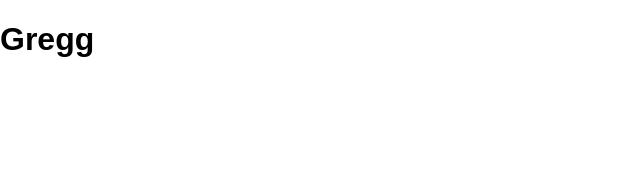
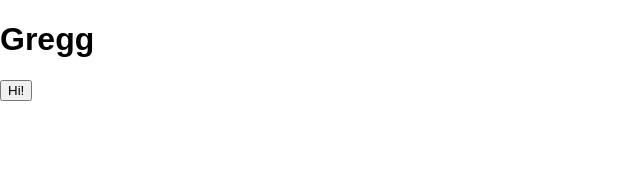
Before and after one commit to gaoxk/React-Redux-Tutorial, a React (Create React App) app: page / in a window 1280 px wide. Shown: the top 170 px of the page, without its empty margins (0-640 px from the left). Built offline with nearby package versions, Linux system fonts and the light colour scheme.

Commit message:
OH MAN IT WORKS YEAA

```diff
--- a/src/App.js
+++ b/src/App.js
@@ -1,14 +1,17 @@
 import React, { Component } from 'react';
-import logo from './logo.svg';
-import './App.css';
 import Welcome2 from './Welcome2.jsx';
 import { store } from './store.js';
+import { jadName } from './actions.js';
 
 class App extends Component {
   render() {
     return (
       <div >
         <Welcome2 store={store}/>
+        <button type="button" onClick={() => {
+          console.log("hi");
+          store.dispatch(jadName);
+        }}>Hi!</button>
         {/* <Welcome name="Jad" />*/}
       </div>
     );
--- a/src/actions.js
+++ b/src/actions.js
@@ -1,9 +1,9 @@
 export const changeName = name => ({
   type: 'CHANGE_NAME',
   name: name
-})
+});
 
-export const jadName = () => ({
+export const jadName = {
   type: 'JAD_NAME',
   name: 'Jad'
-})
+};
```
